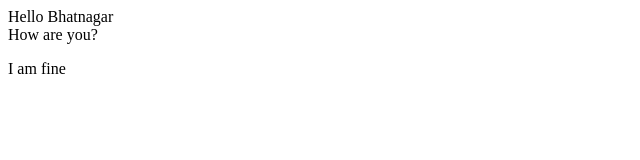
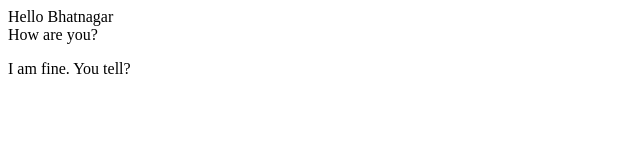
Before and after one commit to dhruvbhtngr05/localrepo, a plain HTML site: page index.html in a window 1280 px wide. Shown: the full height of the page, 0-640 px from the left. Drawn offline with Linux system fonts and the light colour scheme.

```diff
--- a/index.html
+++ b/index.html
@@ -1,2 +1,2 @@
 <p>Hello Bhatnagar <br> How are you?</p>
-<p>I am fine</p>
+<p>I am fine. You tell?</p>
```
